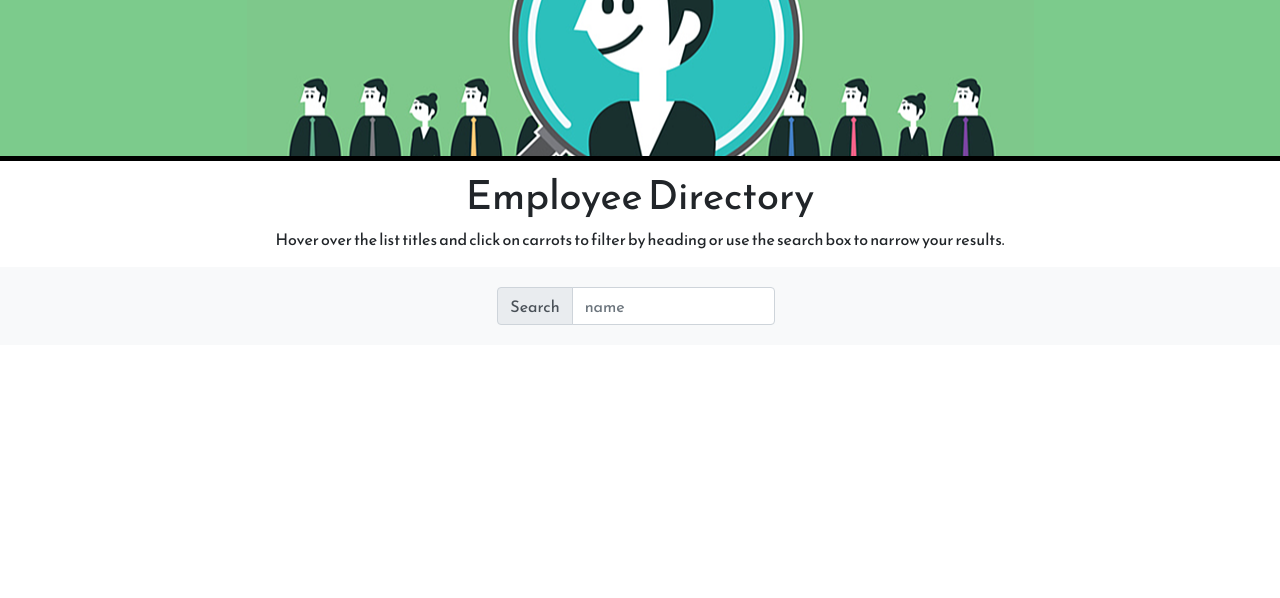
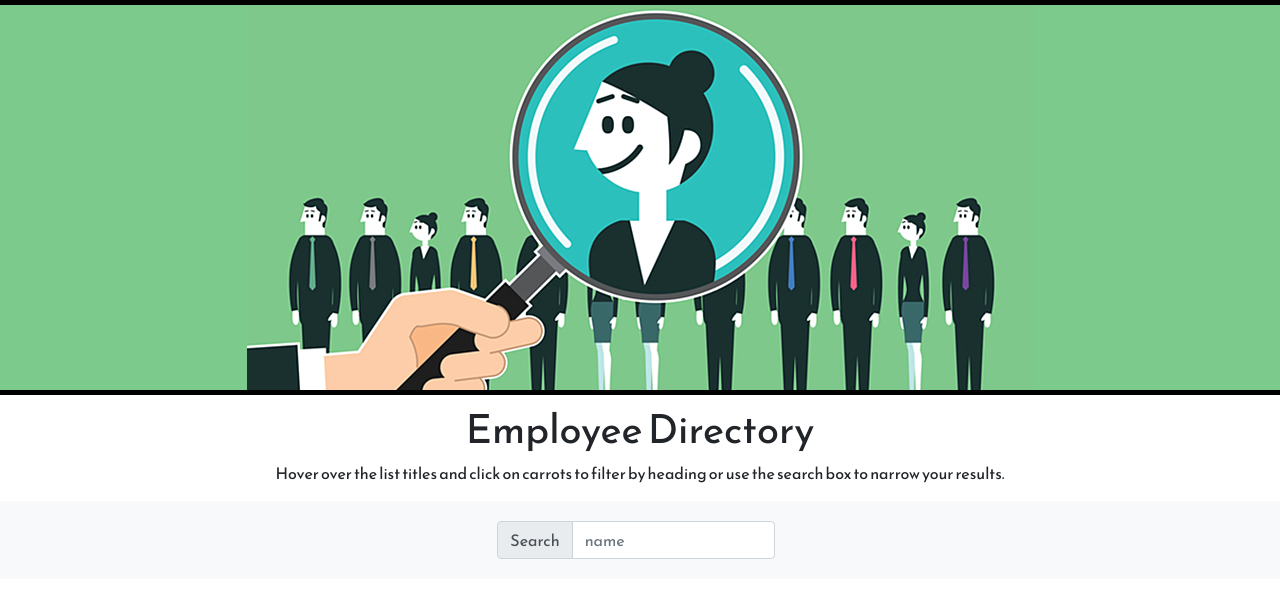
Before and after one commit to gateskyle/User-Employee-Directory, a React (Create React App) app: page / in a window 1280 px wide. Shown: the top 598 px of the page. Built offline with nearby package versions, Linux system fonts and the light colour scheme; no server answers.

Commit message:
making the header look a little cleaner

```diff
--- a/src/styles/Header.css
+++ b/src/styles/Header.css
@@ -6,9 +6,10 @@
     background-position: center;
     background-repeat: no-repeat;
     background-size: center;
-    height: 161px;
+    height: 395px;
     width: 100%;
     text-align: center;
     border-bottom: 5px solid black;
+    border-top: 5px solid black;
     margin-bottom: 10px;
 }
```
